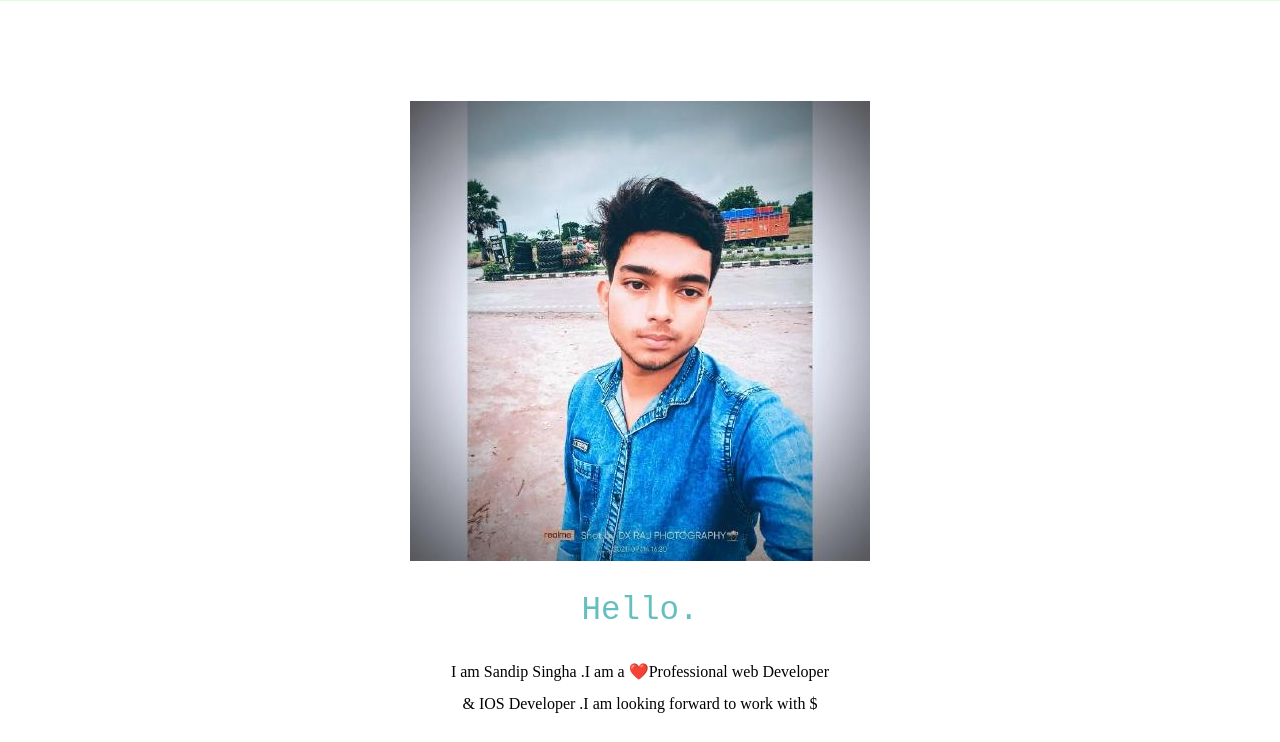
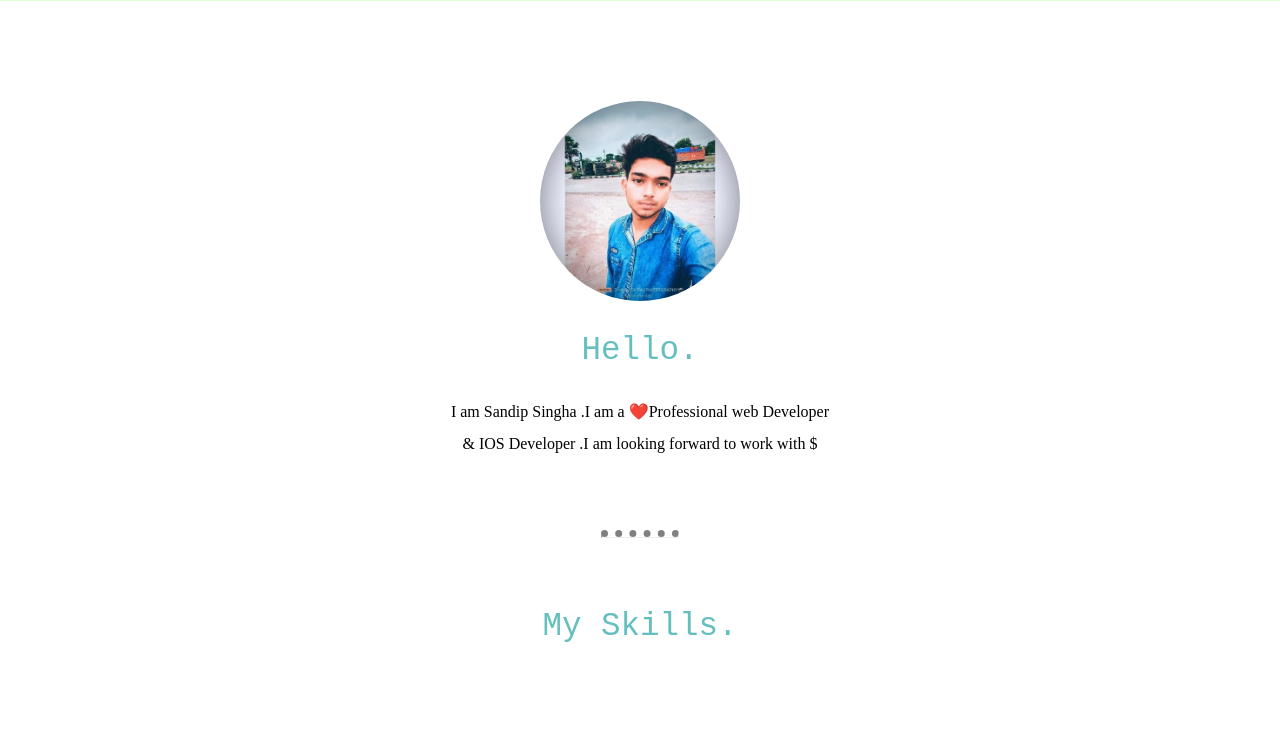
Before and after one commit to DXRaj/1st-Web-Project, a plain HTML site: page index.html in a window 1280 px wide. Shown: the part 731-1473 px from the top of the page. Drawn offline with Linux system fonts and the light colour scheme.

Commit message:
Update styles.css

```diff
--- a/styles.css
+++ b/styles.css
@@ -138,3 +138,8 @@ hr{
     margin: 70px auto 70px auto;
 
 }
+.suit-pic{
+    height: 200px;
+    width: 200px;
+    border-radius: 50%;
+}
```
